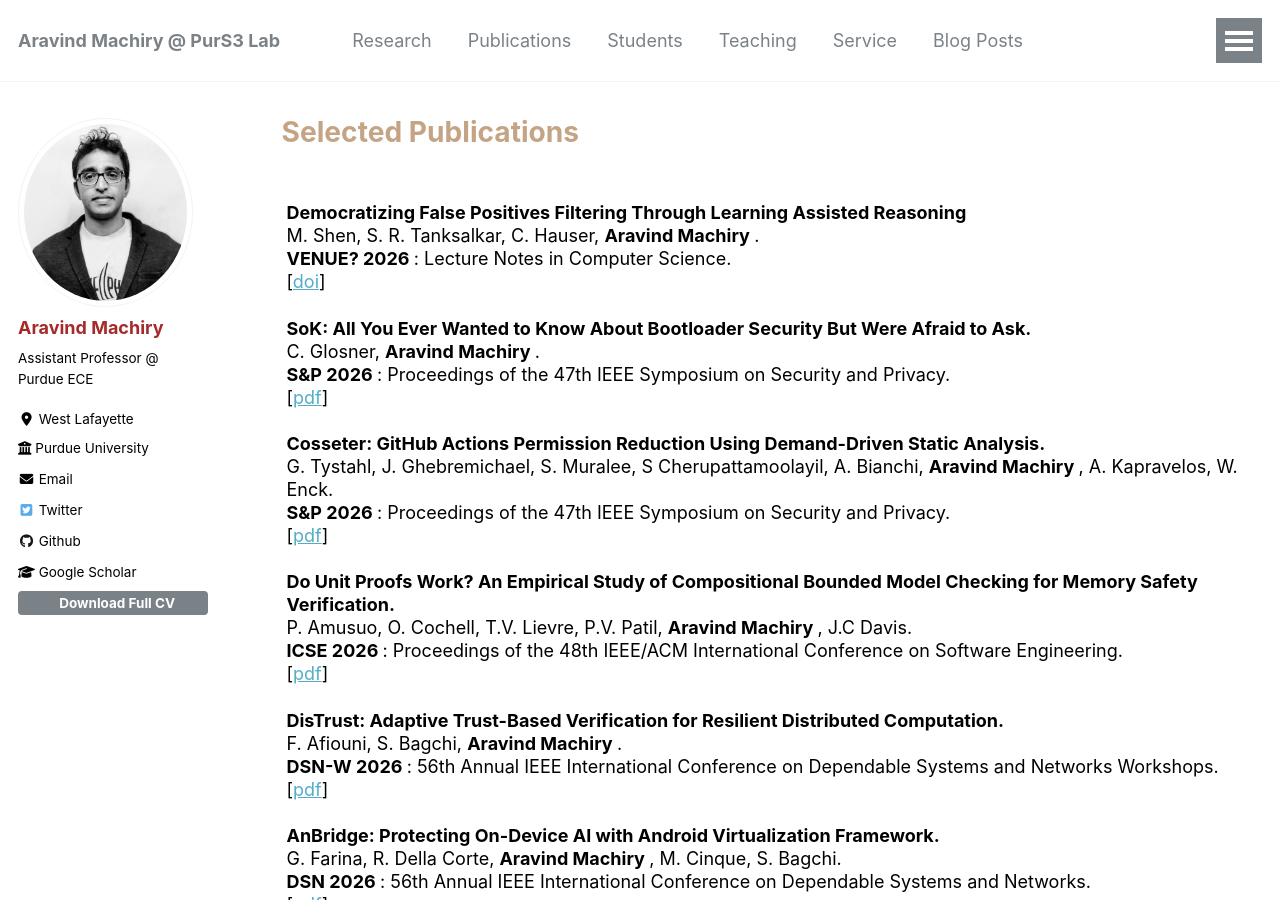
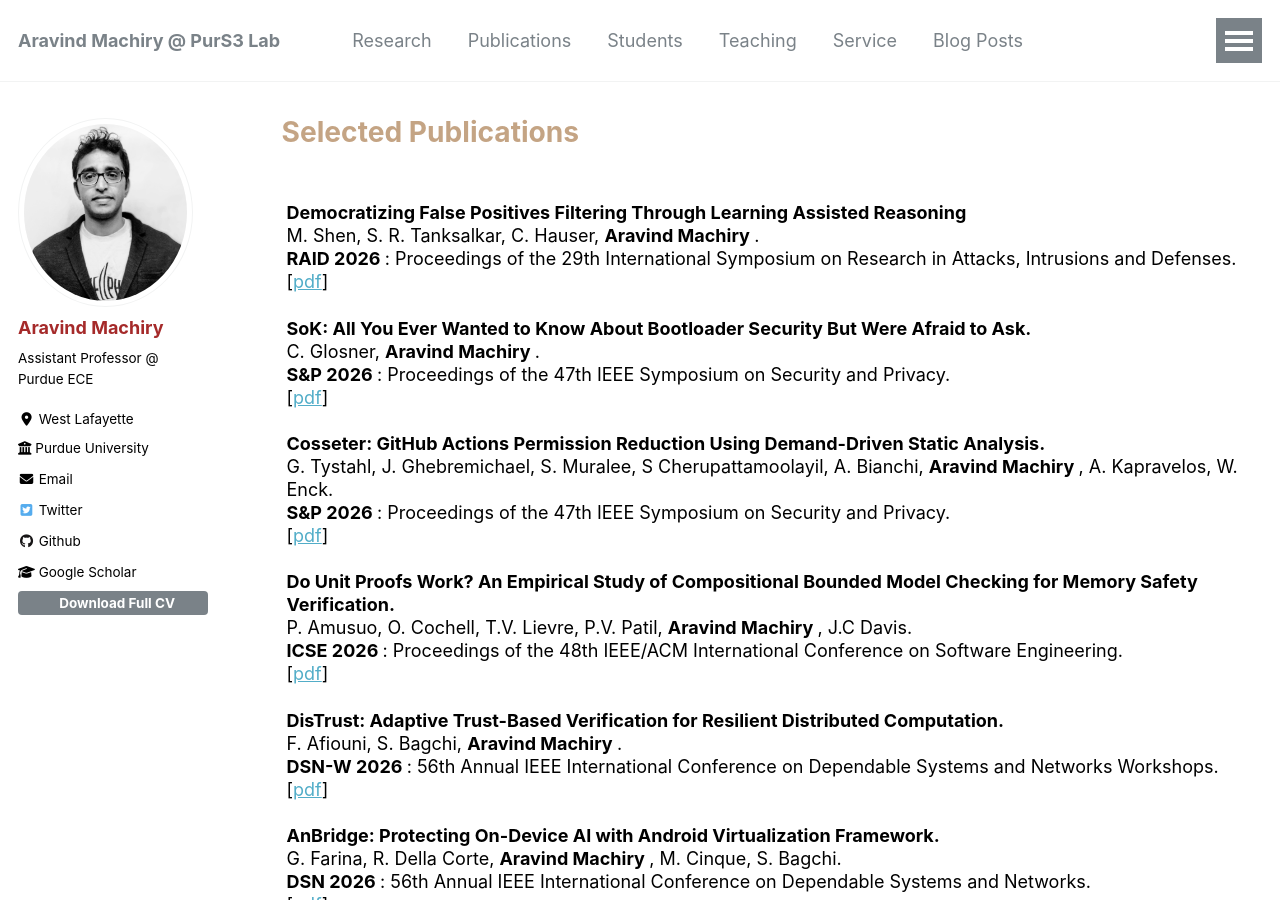
Before and after one commit to Machiry/machiry.github.io, a Jekyll site: the page built from _publications/index.html, in a window 1280 px wide and 900 px high. Built offline with Jekyll 4.4.1, drawn with Linux system fonts in a browser that asks for light colours; nearby versions of some CDN libraries.

Commit message:
Update publication venue and link for RAID 2026

```diff
--- a/_publications/index.html
+++ b/_publications/index.html
@@ -13,8 +13,8 @@ author_profile: true
 
 		<strong>Democratizing False Positives Filtering Through Learning Assisted Reasoning</strong><br>
 		M. Shen, S. R. Tanksalkar, C. Hauser, <b> Aravind Machiry </b>.<br>
-		<b> VENUE? 2026 </b> : Lecture Notes in Computer Science. <br>
-		[<a href="https://doi.org/10.1007/978-3-032-42929-2_1">doi</a>]
+		<b> RAID 2026 </b> : Proceedings of the 29th International Symposium on Research in Attacks, Intrusions and Defenses. <br>
+		[<a href="/files/sastraid2026">pdf</a>]
 	</p>
 
 	<p>
```
